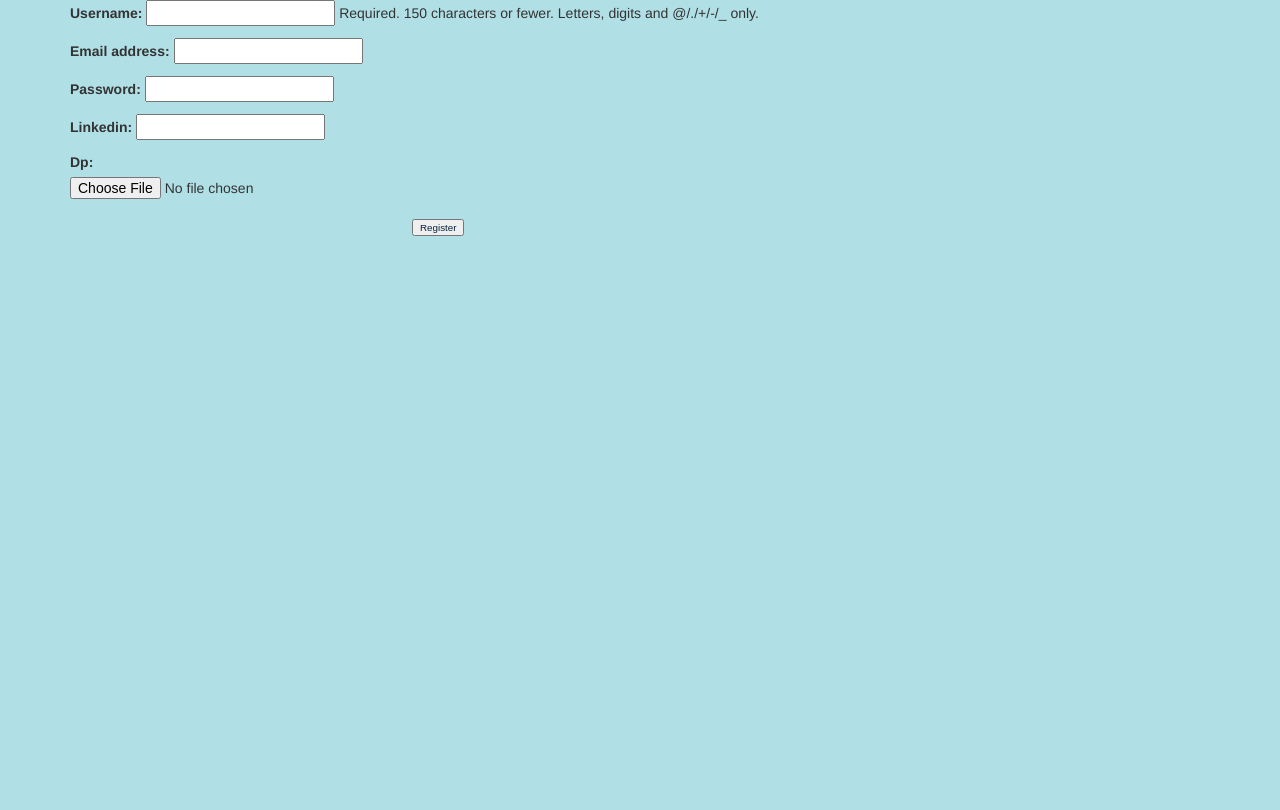
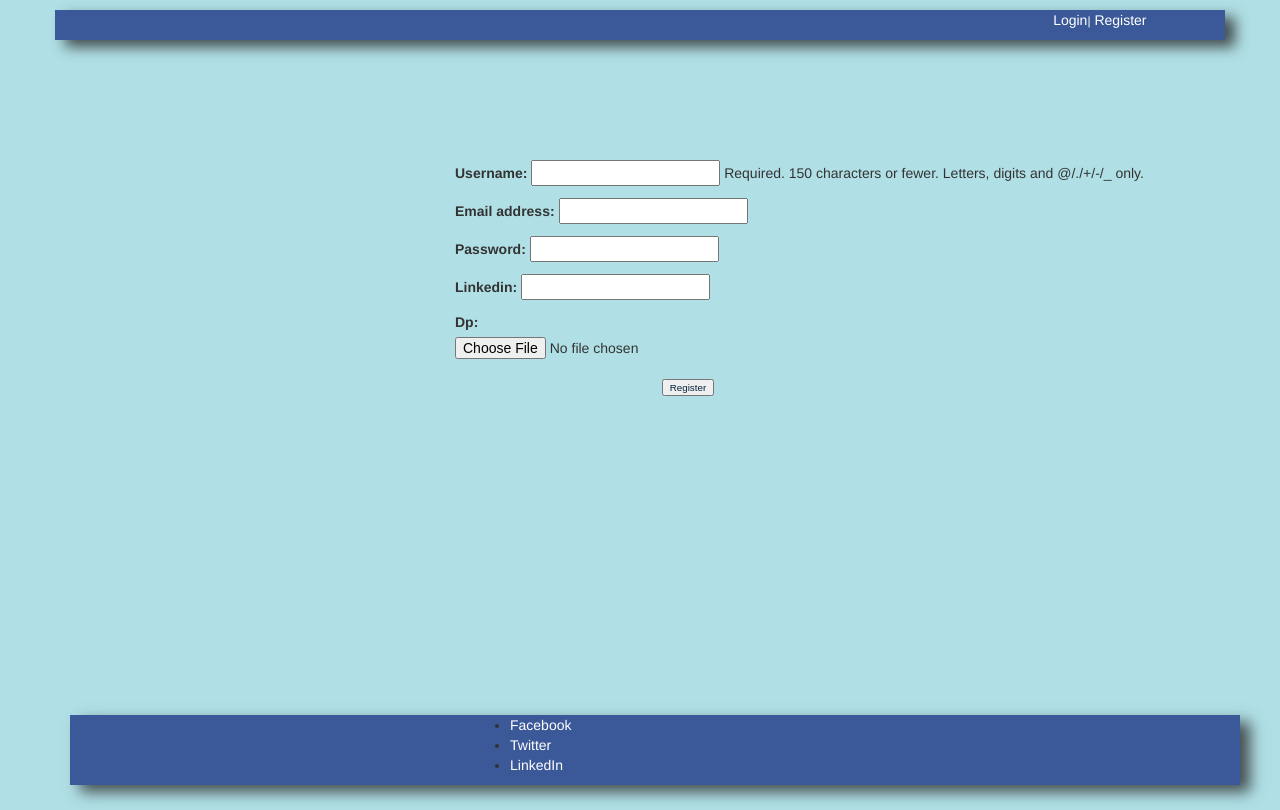
Before and after one commit to agrawalaayush/ranjo, a Django app: page /student/register/ in a window 1280 px wide. Before the commit the page ends 236 px from the top, so only its background shows below. Run offline with Django 3.2, Linux system fonts and the light colour scheme; some libraries are stand-ins or nearby versions.

Commit message:
update on index file

```diff
--- a/static/student/css/common.css
+++ b/static/student/css/common.css
@@ -21,5 +21,5 @@ input[type=submit] {
   width: 200px;
   height: 150px;
   border-radius: 3px;
-  background-color:#FF5733;
+
 }
--- a/student/views.py
+++ b/student/views.py
@@ -58,14 +58,13 @@ class LoginView(View):
             username = request.POST.get('username')
             password = request.POST.get('password')
             auths = authenticate(username=username,password=password)
-            print auths.id
             if auths:
                 if auths.is_active:
                     login(request,auths)
                     request.session['user_id'] = auths.id
                     return HttpResponseRedirect(reverse('profile')+"?user="+username)
                 return HttpResponse('Non Active User')
-        return HttpResponse('Bad User')
+        return render(request,'student/login.html',{'form':form,'context':'Oops!! Wrong username or password'})
 
 class ProfileView(View):
     def get(self,request):
@@ -110,7 +109,7 @@ def About(request):
 
 def Logout(request):
     logout(request)
-    return HttpResponseRedirect(reverse('login'))
+    return HttpResponseRedirect(reverse('home'))
 
 class SearchView(View):
 
--- a/template/registration/login.html
+++ b/template/registration/login.html
@@ -9,6 +9,5 @@
                 <input type="submit" value="Log in" />
                 <input type="hidden" name="next" value="{{ next }}" />
                 </form>
-
         <p>Not  a member? <a href="{% url 'registration_register' %}">Register</a>!</p>
 {% endblock body %}
--- a/template/student/base.html
+++ b/template/student/base.html
@@ -4,10 +4,86 @@
 <title>{% block title %} {% endblock title %}</title>
 <link href="{% static "Ranjo/css/bootstrap.min.css" %}" rel="stylesheet">
 <link href="{% static "student/css/common.css" %}" rel="stylesheet">
+<style>
+.ci_inline{
+	display: inline;
+	color: #fff !important;
+}
+.navigation{
 
+	background-color: #3b5998;
+	-webkit-box-shadow: 10px 7px 14px 0px rgba(47, 50, 52, 0.85);
+    -moz-box-shadow:    10px 7px 14px 0px rgba(47, 50, 52, 0.85);
+	box-shadow:         10px 7px 14px 0px rgba(47, 50, 52, 0.85)
+}
+.ci_white{
+	color: #fff;
+}
+.small{
+	height: 100%;
+}
+.ci_navigate{
+	position: relative;
+	left:25%;
+}
+.container{
+	position: relative;
+	height:100%;
+	margin-top: 10px;
+}
+#footer_section{
+	position:absolute;
+	bottom: 25px;
+	width: 100%;
+	background-color: #3b5998;
+	-webkit-box-shadow: 10px 7px 14px 0px rgba(47, 50, 52, 0.85);
+    -moz-box-shadow:    10px 7px 14px 0px rgba(47, 50, 52, 0.85);
+	box-shadow:         10px 7px 14px 0px rgba(47, 50, 52, 0.85)
+
+}
+#oval_parent{
+
+    width:100%;
+    height:300px;
+    overflow:hidden;
+    position: relative;
+}
+
+#oval{
+	position: absolute;
+	bottom: 30%;
+	left:35%;
+    width: 150px;
+    height: 150px;
+    -webkit-border-radius: 100px / 50px;
+    -moz-border-radius: 100px / 50px;
+    border-radius: 100px / 90px;
+    background-image:url('{% static "Ranjo/img/index.jpg" %}');
+    opacity: 1;
+    filter: alpha(opacity=100);
+}
+#body_section{
+	margin-top: 20px;
+}
+</style>
+{% block style %}
+{% endblock style %}
 </head>
 <body>
 	<div class='container'>
+	<div class='row navigation'>
+			<div class='col-md-3 col-md-offset-9'>
+			<ul class='ci_navigate'>
+				{% if user.is_authenticated %}
+				<li class='ci_inline'><a class='ci_white' href="{% url 'profile' %}">MyInfo</a></li><small class='ci_white'>|</small>
+				<li class='ci_inline'><a class='ci_white' href="{% url 'logout' %}">Logout</a></li>
+				{% else %}
+				<li class='ci_inline'><a class='ci_white' href="{% url 'login' %}">Login</a></li><small class='ci_white'>|</small>
+				<li class='ci_inline'><a class='ci_white' href="{% url 'register' %}">Register</a></li>
+				{% endif %}
+			</ul>
+			</div>
+		</div>
 	{% block body %}
 		<p style='display: none;'>"Hie Aayush!! Awesome to meet you."</p>
 		<div id='login_div'>
@@ -21,6 +97,21 @@
 			<a href = '{% url 'register' %}'>Register! here</a>
 		</div>
 	{% endblock body %}
+	<section id='footer_section'>
+			<div class='row'>
+				<div class='col-md-4'>
+				</div>
+				<div class='col-md-4'>
+					<ul>
+						<li><a class='ci_white' href='https://www.facebook.com/aayush.agrawal.7967' target='_blank'> Facebook </a></li>
+						<li><a class='ci_white' href='https://twitter.com/' target='_blank'> Twitter </a></li>
+						<li><a class='ci_white' href='https://in.linkedin.com/in/aayush-agrawal-23a31099' target='_blank'> LinkedIn </a></li>
+					</ul>
+				</div>
+				<div class='col-md-4'>
+				</div>
+			</div>
+	</section>
 	</div>
 <script src="{% static "Ranjo/js/jquery.min.js" %}"></script>
 <script src="{% static "Ranjo/js/bootstrap.min.js" %}"></script>
--- a/template/student/register.html
+++ b/template/student/register.html
@@ -1,15 +1,26 @@
 {% extends 'student/base.html' %}
 {% block title %}Register{% endblock title %}
+{% block style %}
+<style>
+#register{
+	position: absolute;
+	top:150px;
+	left:400px;
+}
+</style>
+{% endblock style %}
 {% block body %}
+<section id='register'>
 {% if not registered %}
+
 	<form id='user_form' method='post' action='{% url 'register' %}' enctype="multipart/form-data">
 		{% csrf_token %}
 		{{userform.as_p}}
 		{{registerform.as_p}}
 		<input type="submit" name="submit" value="Register" />
 	</form>
-
 {% else %}
 	<div>Thank You For registering</div>
 {% endif %}
+</section>
 {% endblock body %}
```
Also changed, not shown: template/index.html (+41 -7 lines), template/student/aboutus.html (+11 -0 lines), template/student/login.html (+10 -0 lines), template/student/search.html (+13 -2 lines), static/Ranjo/img/index.jpg (added). Lines whose indentation alone changed are shown as unchanged.
